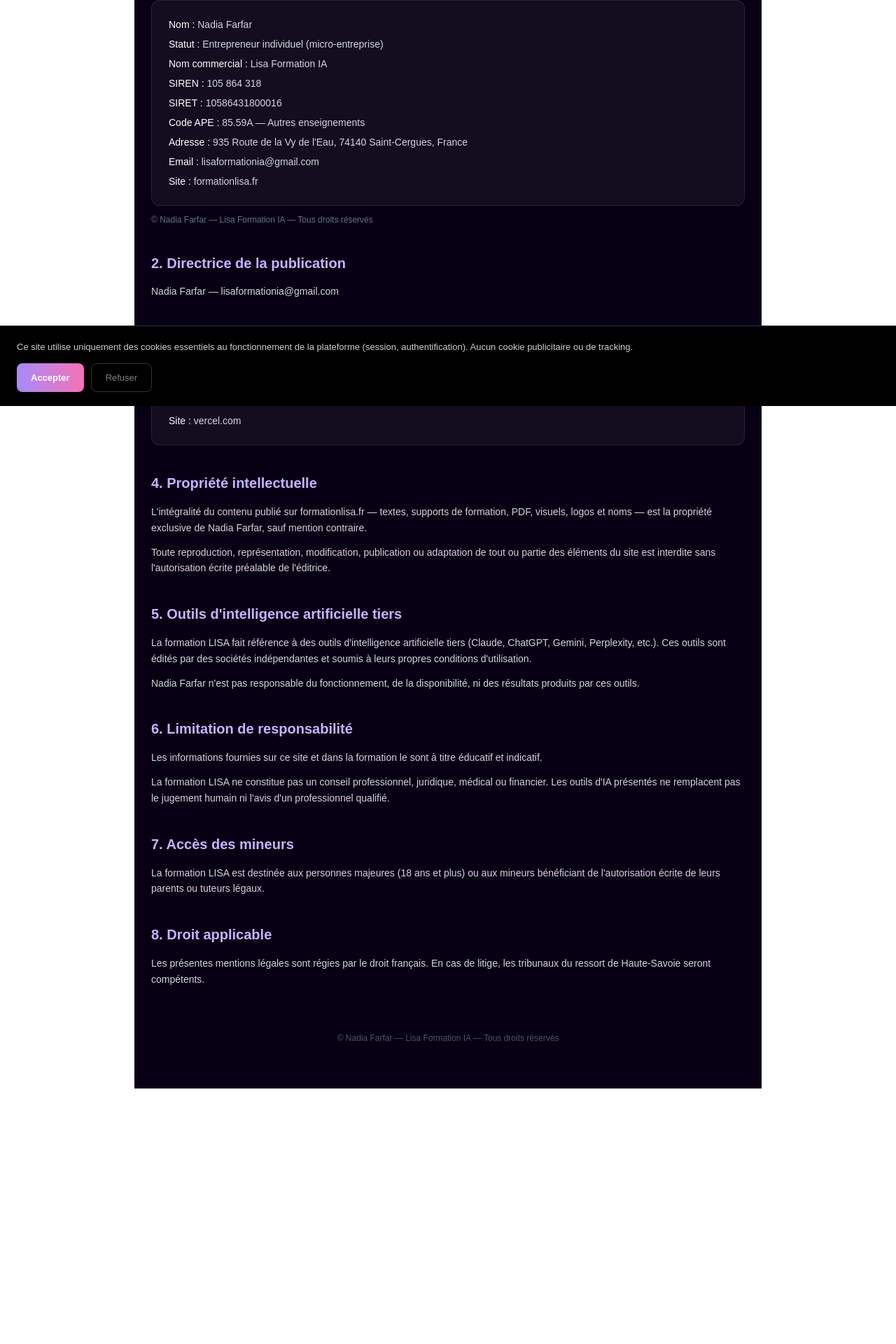
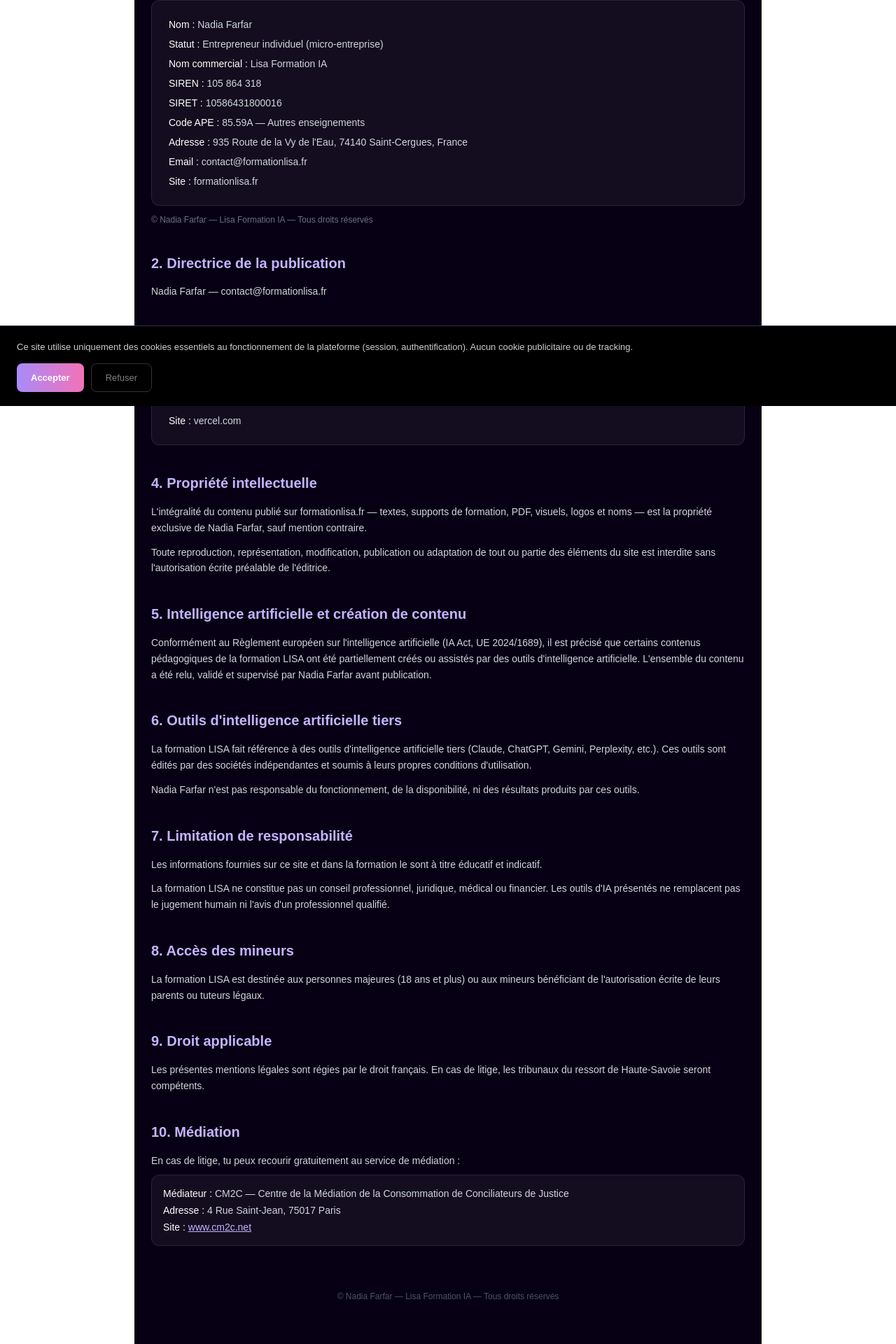
Before and after one commit to lisaformation2000/lisa-formation, a Next.js app: page /mentions-legales in a window 1280 px wide. Shown: the part 220-2140 px from the top of the page at 70% size. Before the commit the page ends 1775 px from the top, so only its background shows below. Built offline with nearby package versions, Linux system fonts and the light colour scheme; no server answers.

Commit message:
corrections legales email CM2C IA Act

```diff
--- a/app/cgv/page.tsx
+++ b/app/cgv/page.tsx
@@ -1,3 +1,5 @@
+import Link from "next/link";
+
 export default function CGV() {
     return (
       <main className="min-h-screen bg-[#070014] text-white px-6 py-16 max-w-4xl mx-auto">
@@ -16,7 +18,7 @@ export default function CGV() {
             <p><span className="text-white font-medium">SIRET :</span> 10586431800016</p>
             <p><span className="text-white font-medium">Code APE :</span> 85.59A — Autres enseignements</p>
             <p><span className="text-white font-medium">Adresse :</span> 935 Route de la Vy de l'Eau, 74140 Saint-Cergues, France</p>
-            <p><span className="text-white font-medium">Email :</span> lisaformationia@gmail.com</p>
+            <p><span className="text-white font-medium">Email :</span> contact@formationlisa.fr</p>
             <p><span className="text-white font-medium">Site :</span> formationlisa.fr</p>
           </div>
         </section>
@@ -104,11 +106,11 @@ export default function CGV() {
             <a href="/retractation" className="text-violet-300 underline hover:text-violet-200">
               notre formulaire de rétractation en ligne
             </a>
-            {" "}— accessible librement, sans création de compte — ou envoyer un email à lisaformationia@gmail.com avec le formulaire suivant :
+            {" "}— accessible librement, sans création de compte — ou envoyer un email à contact@formationlisa.fr avec le formulaire suivant :
           </p>
           <div className="bg-white/5 border border-white/10 rounded-xl p-6 text-gray-300 text-sm space-y-3">
             <p className="font-bold text-white">FORMULAIRE DE RÉTRACTATION</p>
-            <p>À envoyer à : <span className="text-violet-300">lisaformationia@gmail.com</span></p>
+            <p>À envoyer à : <span className="text-violet-300">contact@formationlisa.fr</span></p>
             <p>Je soussigné(e) [Prénom Nom] déclare exercer mon droit de rétractation concernant la formation LISA achetée le [date] pour un montant de [montant] euros.</p>
             <p>Signature : ___________________________ &nbsp;&nbsp;&nbsp; Date : _______________</p>
           </div>
@@ -164,7 +166,14 @@ export default function CGV() {
         </section>
 
         <section className="mb-10">
-          <h2 className="text-xl font-bold text-violet-300 mb-4">14. Données personnelles</h2>
+          <h2 className="text-xl font-bold text-violet-300 mb-4">14. Intelligence artificielle et création de contenu</h2>
+          <p className="text-gray-300 text-sm leading-relaxed">
+            Conformément au Règlement européen sur l'intelligence artificielle (IA Act, UE 2024/1689), il est précisé que certains contenus pédagogiques de la formation LISA ont été partiellement créés ou assistés par des outils d'intelligence artificielle. L'ensemble du contenu a été relu, validé et supervisé par Nadia Farfar avant publication.
+          </p>
+        </section>
+
+        <section className="mb-10">
+          <h2 className="text-xl font-bold text-violet-300 mb-4">15. Données personnelles</h2>
           <p className="text-gray-300 text-sm leading-relaxed">
             Le traitement de tes données personnelles est décrit dans notre{" "}
             <a href="/confidentialite" className="text-violet-300 underline hover:text-violet-200">
@@ -174,7 +183,7 @@ export default function CGV() {
         </section>
 
         <section className="mb-10">
-          <h2 className="text-xl font-bold text-violet-300 mb-4">15. Attestation de formation</h2>
+          <h2 className="text-xl font-bold text-violet-300 mb-4">16. Attestation de formation</h2>
           <p className="text-gray-300 text-sm leading-relaxed mb-2">
             Une attestation de formation est délivrée automatiquement à l'issue de la session 30.
           </p>
@@ -184,9 +193,9 @@ export default function CGV() {
         </section>
 
         <section className="mb-10">
-          <h2 className="text-xl font-bold text-violet-300 mb-4">16. Médiation et litiges</h2>
+          <h2 className="text-xl font-bold text-violet-300 mb-4">17. Médiation et litiges</h2>
           <p className="text-gray-300 text-sm leading-relaxed mb-3">
-            En cas de litige, une solution amiable sera privilégiée. Contacte d'abord lisaformationia@gmail.com. Les présentes CGV sont soumises au droit français.
+            En cas de litige, une solution amiable sera privilégiée. Contacte d'abord contact@formationlisa.fr. Les présentes CGV sont soumises au droit français.
           </p>
           <p className="text-gray-300 text-sm leading-relaxed mb-2">
             En cas d'échec de la réclamation amiable, tu peux recourir gratuitement au service de médiation :
--- a/app/confidentialite/page.tsx
+++ b/app/confidentialite/page.tsx
@@ -17,7 +17,7 @@ export default function Confidentialite() {
           <p><span className="text-white font-medium">Nom commercial :</span> Lisa Formation IA</p>
           <p><span className="text-white font-medium">SIRET :</span> 10586431800016</p>
           <p><span className="text-white font-medium">Adresse :</span> 935 Route de la Vy de l'Eau, 74140 Saint-Cergues</p>
-            <p><span className="text-white font-medium">Email :</span> lisaformationia@gmail.com</p>
+          <p><span className="text-white font-medium">Email :</span> contact@formationlisa.fr</p>
         </div>
       </section>
 
@@ -119,7 +119,7 @@ export default function Confidentialite() {
           Aucun cookie publicitaire, de suivi ou d'analyse comportementale n'est utilisé sur ce site. Aucune donnée de navigation n'est transmise à des régies publicitaires.
         </p>
         <p className="text-gray-400 text-xs italic">
-            Conformément aux recommandations de la CNIL, un bandeau de consentement n'est pas requis pour les cookies exclusivement techniques. Pour toute question : lisaformationia@gmail.com.
+          Conformément aux recommandations de la CNIL, un bandeau de consentement n'est pas requis pour les cookies exclusivement techniques. Pour toute question : contact@formationlisa.fr.
         </p>
       </section>
 
@@ -146,7 +146,7 @@ export default function Confidentialite() {
             </tbody>
           </table>
         </div>
-          <p className="text-gray-300 text-sm mb-2">Pour exercer ces droits : <span className="text-violet-300">lisaformationia@gmail.com</span></p>
+        <p className="text-gray-300 text-sm mb-2">Pour exercer ces droits : <span className="text-violet-300">contact@formationlisa.fr</span></p>
         <p className="text-gray-300 text-sm">Réclamation auprès de la CNIL : <span className="text-violet-300">cnil.fr</span></p>
       </section>
 
--- a/app/mentions-legales/page.tsx
+++ b/app/mentions-legales/page.tsx
@@ -16,7 +16,7 @@ export default function MentionsLegales() {
           <p><span className="text-white font-medium">SIRET :</span> 10586431800016</p>
           <p><span className="text-white font-medium">Code APE :</span> 85.59A — Autres enseignements</p>
           <p><span className="text-white font-medium">Adresse :</span> 935 Route de la Vy de l'Eau, 74140 Saint-Cergues, France</p>
-            <p><span className="text-white font-medium">Email :</span> lisaformationia@gmail.com</p>
+          <p><span className="text-white font-medium">Email :</span> contact@formationlisa.fr</p>
           <p><span className="text-white font-medium">Site :</span> formationlisa.fr</p>
         </div>
         <p className="text-gray-500 text-xs mt-3">© Nadia Farfar — Lisa Formation IA — Tous droits réservés</p>
@@ -24,7 +24,7 @@ export default function MentionsLegales() {
 
       <section className="mb-10">
         <h2 className="text-xl font-bold text-violet-300 mb-4">2. Directrice de la publication</h2>
-          <p className="text-gray-300 text-sm">Nadia Farfar — lisaformationia@gmail.com</p>
+        <p className="text-gray-300 text-sm">Nadia Farfar — contact@formationlisa.fr</p>
       </section>
 
       <section className="mb-10">
@@ -47,7 +47,14 @@ export default function MentionsLegales() {
       </section>
 
       <section className="mb-10">
-          <h2 className="text-xl font-bold text-violet-300 mb-4">5. Outils d'intelligence artificielle tiers</h2>
+        <h2 className="text-xl font-bold text-violet-300 mb-4">5. Intelligence artificielle et création de contenu</h2>
+        <p className="text-gray-300 text-sm leading-relaxed">
+          Conformément au Règlement européen sur l'intelligence artificielle (IA Act, UE 2024/1689), il est précisé que certains contenus pédagogiques de la formation LISA ont été partiellement créés ou assistés par des outils d'intelligence artificielle. L'ensemble du contenu a été relu, validé et supervisé par Nadia Farfar avant publication.
+        </p>
+      </section>
+
+      <section className="mb-10">
+        <h2 className="text-xl font-bold text-violet-300 mb-4">6. Outils d'intelligence artificielle tiers</h2>
         <p className="text-gray-300 text-sm leading-relaxed mb-3">
           La formation LISA fait référence à des outils d'intelligence artificielle tiers (Claude, ChatGPT, Gemini, Perplexity, etc.). Ces outils sont édités par des sociétés indépendantes et soumis à leurs propres conditions d'utilisation.
         </p>
@@ -57,7 +64,7 @@ export default function MentionsLegales() {
       </section>
 
       <section className="mb-10">
-          <h2 className="text-xl font-bold text-violet-300 mb-4">6. Limitation de responsabilité</h2>
+        <h2 className="text-xl font-bold text-violet-300 mb-4">7. Limitation de responsabilité</h2>
         <p className="text-gray-300 text-sm leading-relaxed mb-3">
           Les informations fournies sur ce site et dans la formation le sont à titre éducatif et indicatif.
         </p>
@@ -67,17 +74,33 @@ export default function MentionsLegales() {
       </section>
 
       <section className="mb-10">
-          <h2 className="text-xl font-bold text-violet-300 mb-4">7. Accès des mineurs</h2>
+        <h2 className="text-xl font-bold text-violet-300 mb-4">8. Accès des mineurs</h2>
         <p className="text-gray-300 text-sm leading-relaxed">
           La formation LISA est destinée aux personnes majeures (18 ans et plus) ou aux mineurs bénéficiant de l'autorisation écrite de leurs parents ou tuteurs légaux.
         </p>
       </section>
 
       <section className="mb-10">
-          <h2 className="text-xl font-bold text-violet-300 mb-4">8. Droit applicable</h2>
+        <h2 className="text-xl font-bold text-violet-300 mb-4">9. Droit applicable</h2>
         <p className="text-gray-300 text-sm leading-relaxed">
           Les présentes mentions légales sont régies par le droit français. En cas de litige, les tribunaux du ressort de Haute-Savoie seront compétents.
         </p>
+      </section>
+
+      <section className="mb-10">
+        <h2 className="text-xl font-bold text-violet-300 mb-4">10. Médiation</h2>
+        <p className="text-gray-300 text-sm leading-relaxed mb-2">
+          En cas de litige, tu peux recourir gratuitement au service de médiation :
+        </p>
+        <div className="bg-white/5 border border-white/10 rounded-xl p-4 text-sm text-gray-300 space-y-1">
+          <p><span className="text-white font-medium">Médiateur :</span> CM2C — Centre de la Médiation de la Consommation de Conciliateurs de Justice</p>
+          <p><span className="text-white font-medium">Adresse :</span> 4 Rue Saint-Jean, 75017 Paris</p>
+          <p><span className="text-white font-medium">Site :</span>{" "}
+            <a href="https://www.cm2c.net" target="_blank" rel="noopener noreferrer" className="text-violet-300 underline hover:text-violet-200">
+              www.cm2c.net
+            </a>
+          </p>
+        </div>
       </section>
 
       <p className="text-center text-gray-600 text-xs mt-16">© Nadia Farfar — Lisa Formation IA — Tous droits réservés</p>
```
Lines whose indentation alone changed are shown as unchanged.
